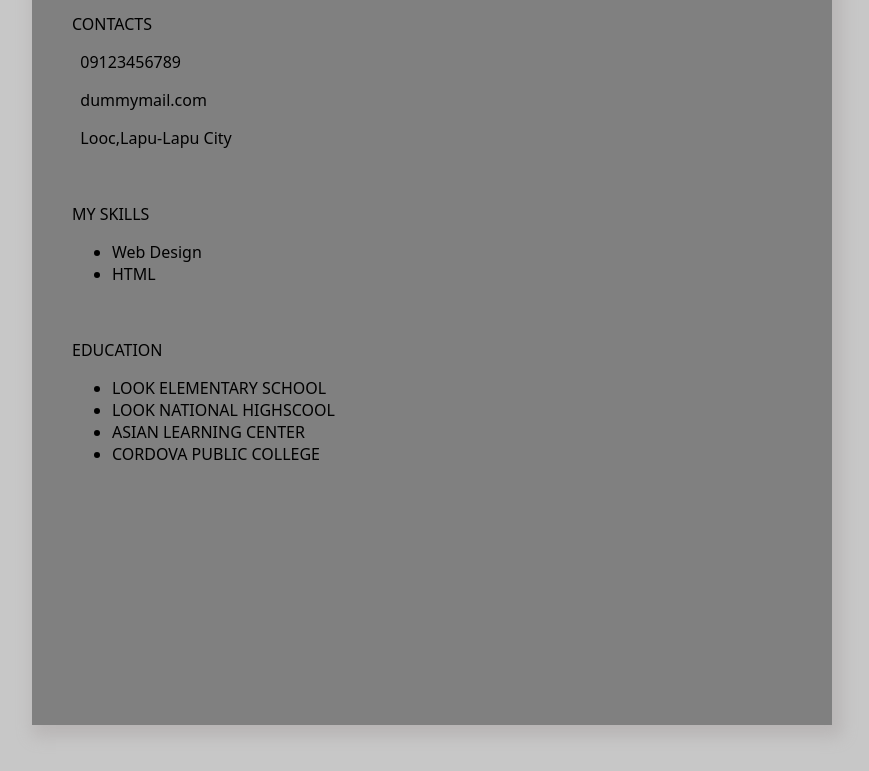
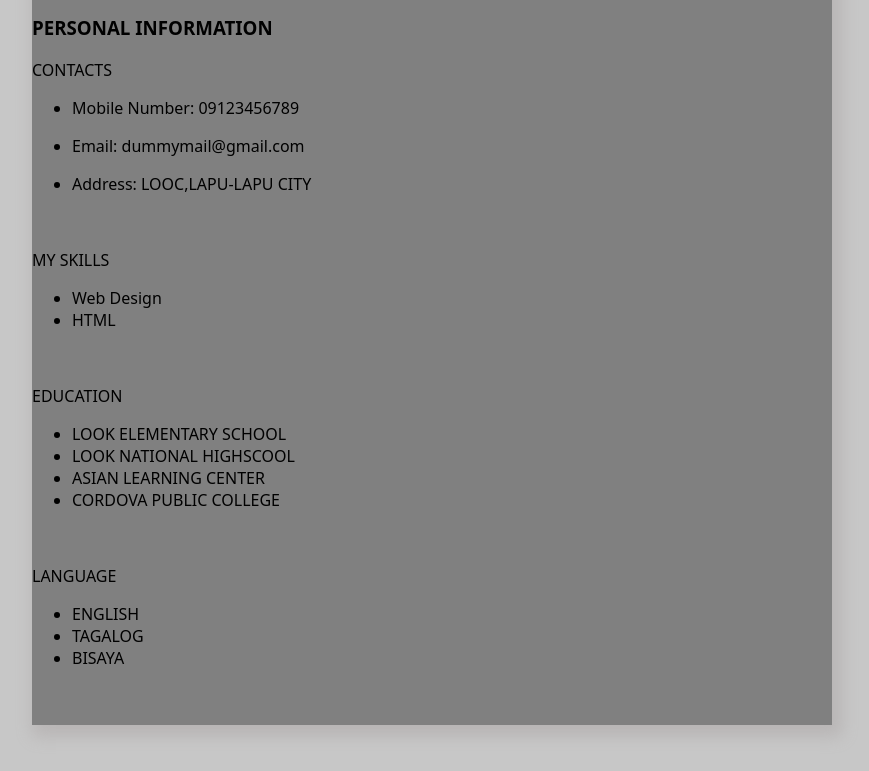
Before and after one commit to viscaya-tumulak-jerald/portfolio, a plain HTML site: page info.html in a window 1280 px wide. Shown: the part 475-1246 px from the top of the page, without its empty margins (208-1077 px from the left). Drawn offline with Linux system fonts and the light colour scheme.

Commit message:
Update info.html

```diff
--- a/info.html
+++ b/info.html
@@ -19,12 +19,15 @@
 
     <div class="clearfix"></div>
 
+<h3> PERSONAL INFORMATION </h3>
+
     <div class="col-div-4">
-        <div class="content box" style="padding-left: 40px;">
-        <p class="head">CONTACTS</p>
-        <p class="p3"><i class='fas fa-phone'></i>&nbsp;&nbsp;09123456789</p>
-        <p class="p3"><i class='fas fa-envelope-open'></i>&nbsp;&nbsp;dummymail.com</p>
-        <p class="p3"><i class='fas fa-home'></i>&nbsp;&nbsp;Looc,Lapu-Lapu City</p>
+        <p class="head"> CONTACTS</p>
+     <ul>
+    <li> <p>Mobile Number: 09123456789</p></li>
+    <li><p>Email: dummymail@gmail.com</p></li>
+    <li> <p>Address: LOOC,LAPU-LAPU CITY</p></li>
+    </ul>
 
         <br/>
         <p class="head"> MY SKILLS </p>
@@ -42,13 +45,19 @@
             <li><span>CORDOVA PUBLIC COLLEGE</span></li>
         </ul>
 
+        <br/>
+        <p class="head"> LANGUAGE </p>
+        <ul>
+            <li><span>ENGLISH</span></li>
+            <li><span>TAGALOG</span></li>
+            <li><span>BISAYA</span></li>
+        </ul>
 
         </div>
     </div>
-
+<div class="vl"></div>
     <div class="col-div-8">
-        <div class="content box" style="padding-left: 40px;">
-
+        <div class="content-box">
         </div>
     </div>
 
```
